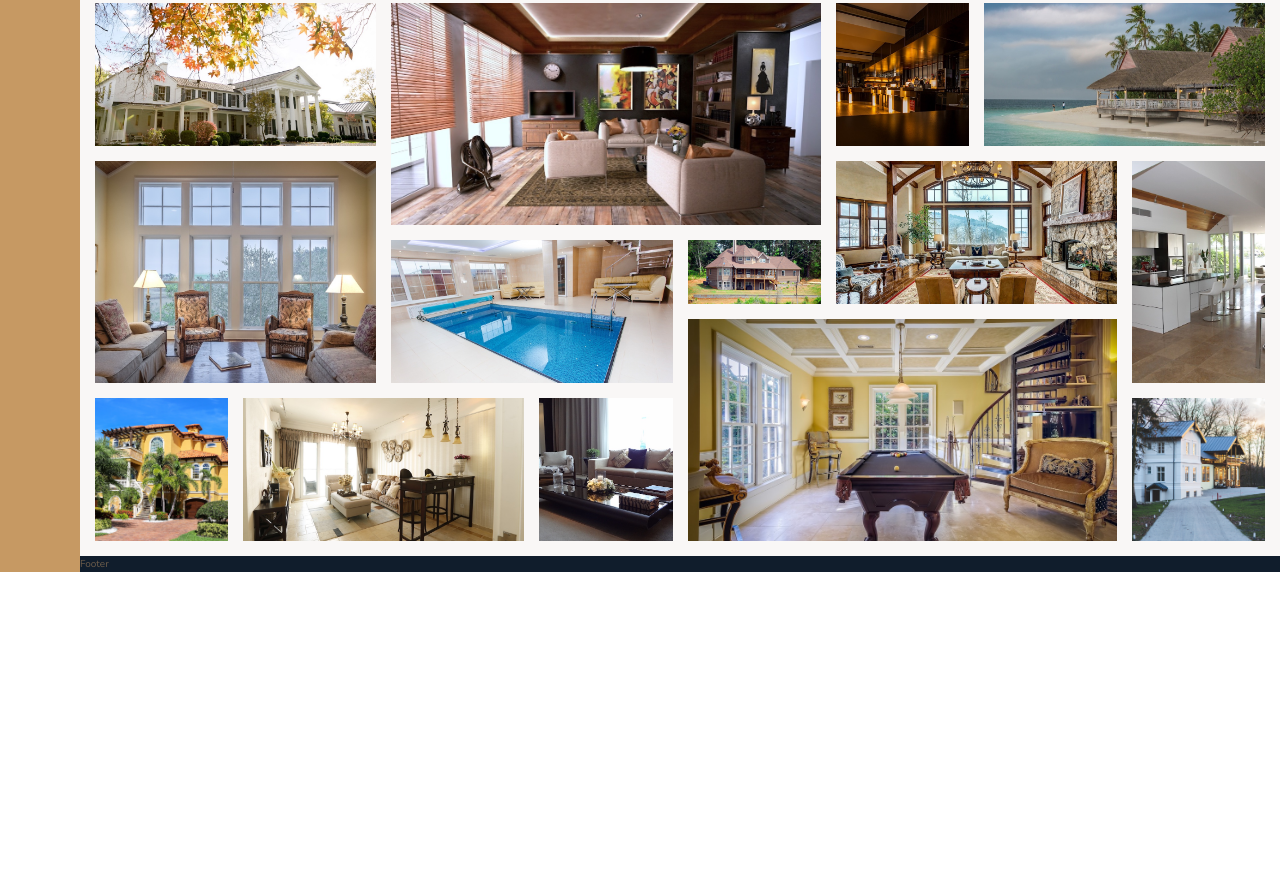
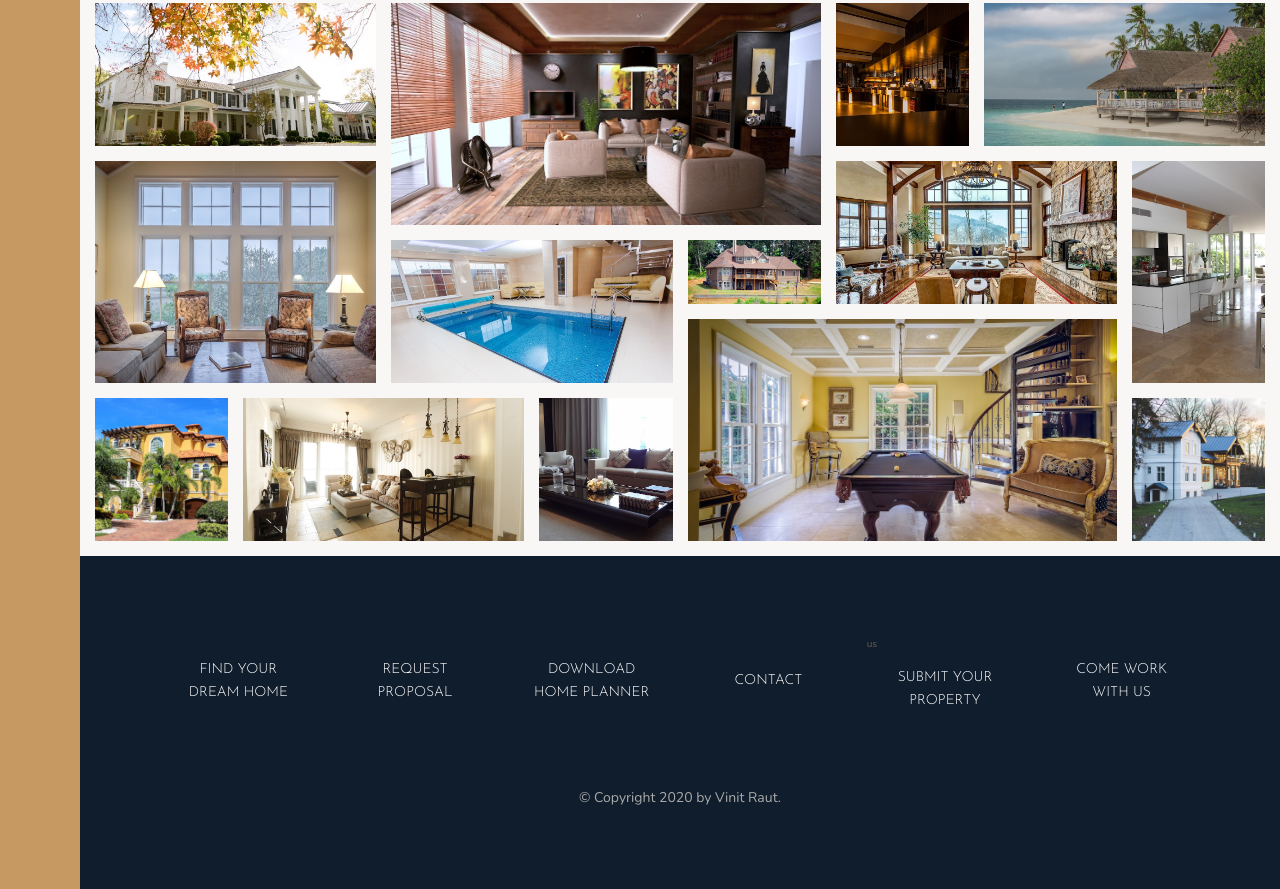
Before and after one commit to vin18/Nexter, a website: page index.html in a window 1280 px wide. Shown: the part 3084-3973 px from the top of the page. Before the commit the page ends 3656 px from the top, so only its background shows below. Drawn offline with nearby package versions, Linux system fonts and the light colour scheme.

Commit message:
Building the footer

```diff
--- a/index.html
+++ b/index.html
@@ -503,7 +503,30 @@
     </section>
 
     <footer class="footer">
-      Footer
+      <ul class="nav">
+        <li class="nav__item">
+          <a href="#" class="nav__link">Find your dream home</a>
+        </li>
+        <li class="nav__item">
+          <a href="#" class="nav__link">Request proposal</a>
+        </li>
+        <li class="nav__item">
+          <a href="#" class="nav__link">Download home planner</a>
+        </li>
+        <li class="nav__item">
+          <a href="#" class="nav__link">Contact </a>
+        </li>
+        <li class="nav__item">
+          us
+          <a href="#" class="nav__link">Submit your property</a>
+        </li>
+        <li class="nav__item">
+          <a href="#" class="nav__link">Come work with us</a>
+        </li>
+      </ul>
+      <p class="copyright">
+        &copy; Copyright 2020 by Vinit Raut.
+      </p>
     </footer>
   </body>
 </html>
--- a/sass/_base.scss
+++ b/sass/_base.scss
@@ -9,6 +9,8 @@ $color-grey-light-2: #aaa;
 
 $color-grey-dark-1: #54483a;
 $color-grey-dark-2: #6d5d4b;
+
+$color-white: #fff;
 
 // FONT VARIABLES
 $font-primary: 'Nunito', sans-serif;
--- a/sass/_footer.scss
+++ b/sass/_footer.scss
@@ -1,4 +1,43 @@
 .footer {
   background-color: $color-secondary;
   grid-column: full-start / full-end;
+  padding: 8rem;
 }
+
+.nav {
+  list-style: none;
+
+  display: grid;
+  grid-template-columns: repeat(auto-fit, minmax(15rem, 1fr));
+  grid-gap: 2rem;
+  align-items: center;
+
+  &__link:link,
+  &__link:visited {
+    font-size: 1.4rem;
+    color: $color-white;
+    text-decoration: none;
+    font-family: $font-display;
+    text-transform: uppercase;
+    text-align: center;
+    padding: 1.5rem;
+    display: block;
+    transition: all 0.2s;
+  }
+
+  &__link:hover,
+  &__link:active {
+    background-color: rgba($color-white, 0.05);
+    transform: translateY(-3px);
+  }
+}
+
+.copyright {
+  font-size: 1.4rem;
+  color: $color-grey-light-2;
+  margin-top: 6rem;
+  margin-right: auto;
+  margin-left: auto;
+  text-align: center;
+  width: 70%;
+}
```
Also changed, not shown: css/style.css.
